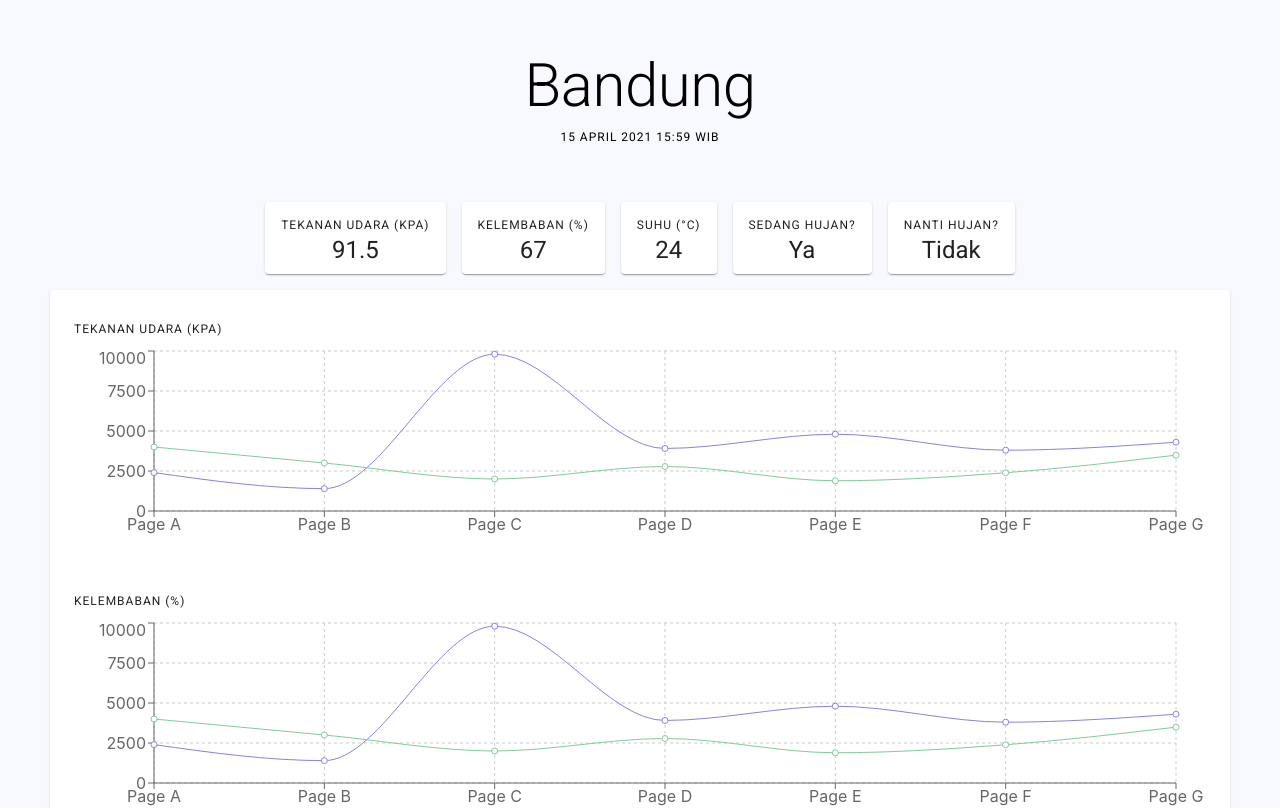
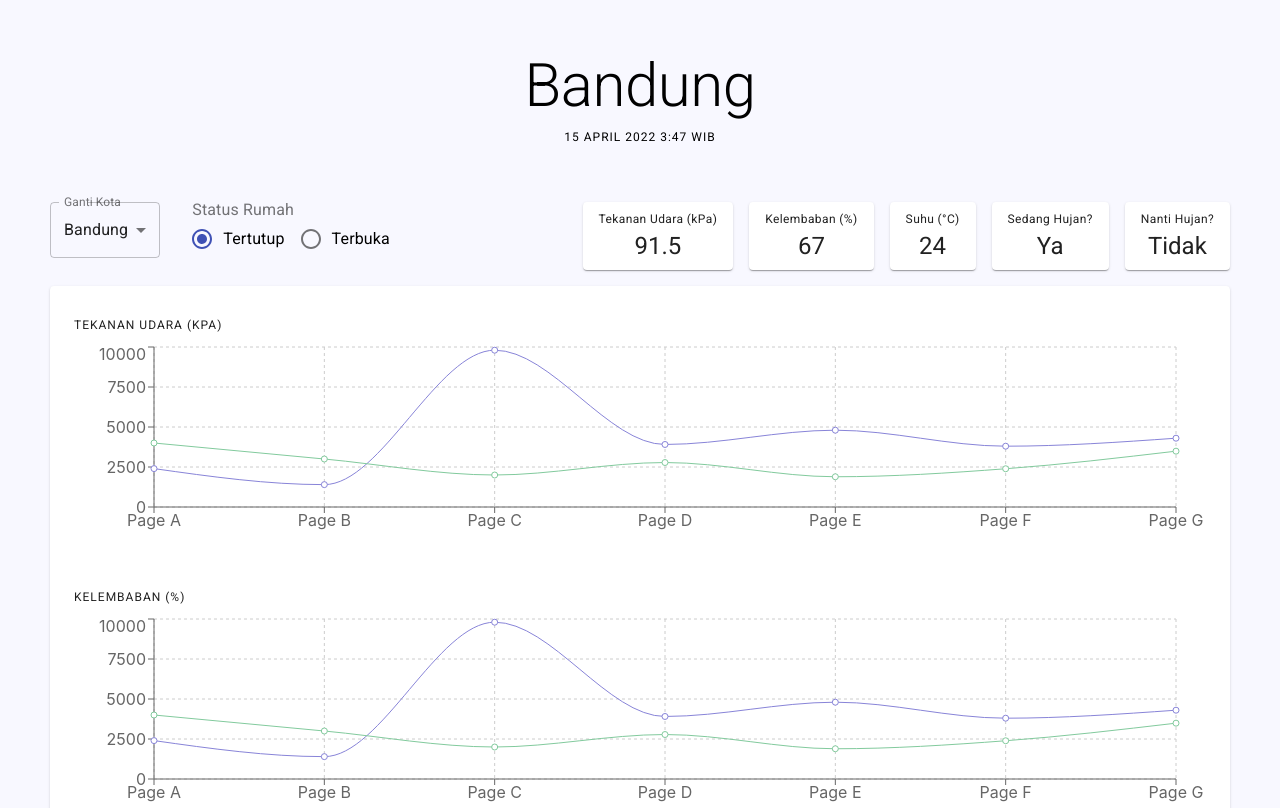
Before and after one commit to tifangel/rainprediction, a React (Create React App) app in the folder frontend/: page / in a window 1280 px wide. Shown: the top 808 px of the page. Built offline with nearby package versions, Linux system fonts and the light colour scheme.

Commit message:
FE: Improve headers

```diff
--- a/frontend/src/App.js
+++ b/frontend/src/App.js
@@ -6,7 +6,6 @@ import Header from "./components/Header";
 function App() {
   return (
     <div className="App">
-      <Header />
       <Controls />
       <CardGraph />
     </div>
--- a/frontend/src/components/CardNumber.js
+++ b/frontend/src/components/CardNumber.js
@@ -6,11 +6,9 @@ export default function CardNumber(props) {
 
     return (
         <Paper className="flex flex-col justify-center align-center px-4 py-2">
-            <div className="-mb-2">
-                <Typography variant="overline" align="center" display="block">
-                    {label}
-                </Typography>
-            </div>
+            <Typography variant="caption" align="center" display="block">
+                {label}
+            </Typography>
             <Typography variant="h5" align="center">
                 {value}
             </Typography>
--- a/frontend/src/components/Controls.js
+++ b/frontend/src/components/Controls.js
@@ -1,17 +1,25 @@
-import { FormControl, InputLabel, MenuItem, Select, Typography } from "@material-ui/core";
+import { FormControl, FormControlLabel, FormLabel, InputLabel, MenuItem, Radio, RadioGroup, Select } from "@material-ui/core";
 import React, { useState } from "react";
 import CardNumber from "./CardNumber";
+import Header from "./Header";
 
 export default function Controls() {
     const [city, setCity] = useState('Bandung');
+    const [roofStatus, setRoofStatus] = useState("close")
 
     const handleCityChange = (event) => {
         setCity(event.target.value);
     }
 
-    const renderDropdown = () => {
+    const handleRoofChange = (event) => {
+        setRoofStatus(event.target.value);
+        console.log(`Roof is now ${event.target.value}`)
+    }
+
+    const renderForm = () => {
         return (
-            <FormControl>
+            <div className="flex gap-8 sm:self-start">
+                <FormControl variant="outlined" sx={{ m: 1, minWidth: 120 }} >
                     <InputLabel id="city-label">Ganti Kota</InputLabel>
                     <Select
                         id="city"
@@ -24,11 +32,23 @@ export default function Controls() {
                         <MenuItem value="Malang">Malang</MenuItem>
                     </Select>
                 </FormControl>
+
+                <FormControl component="fieldset">
+                    <FormLabel component="legend">Status Rumah</FormLabel>
+                    <RadioGroup row name="status-atap" defaultValue={roofStatus} onChange={handleRoofChange}>
+                        <FormControlLabel value="close" control={<Radio color="primary" />} label="Tertutup" />
+                        <FormControlLabel value="open" control={<Radio color="primary" />} label="Terbuka" />
+                    </RadioGroup>
+                </FormControl>
+            </div>
         )
     }
 
     return (
-        <div className="flex flex-col mb-4 gap-4 justify-center items-center">
+        <>
+            <Header city={city} />
+            <div className="flex mb-4 gap-4 justify-between items-center sm:flex-col md:flex-col lg:flex-row">
+                { renderForm() }
                 <div className="flex items-center gap-4">
                     <CardNumber label="Tekanan Udara (kPa)" value="91.5" />
                     <CardNumber label="Kelembaban (%)" value="67" />
@@ -37,5 +57,6 @@ export default function Controls() {
                     <CardNumber label="Nanti Hujan?" value="Tidak" />
                 </div>
             </div>
+        </>
     );
 }
--- a/frontend/src/components/Header.js
+++ b/frontend/src/components/Header.js
@@ -1,31 +1,24 @@
-import { FormControl, InputLabel, MenuItem, Select, Typography } from "@material-ui/core";
-import React, { useState } from "react";
-import CardNumber from "./CardNumber";
+import { Typography } from "@material-ui/core";
+import React, { useEffect, useState } from "react";
 
-export default function Header() {
-    const [city, setCity] = useState('Bandung');
+const months = [ 'Januari', 'Februari', 'Maret', 'April', 'Mei', 'Juni', 'Juli', 'Agustus', 'September', 'Oktober', 'November', 'Desember']
 
-    const handleCityChange = (event) => {
-        setCity(event.target.value);
+export default function Header(props) {
+    const { city } = props;
+    const [currentTime, setCurrentTime] = useState('')
+
+    const createDateString = () => {
+        var newDate = new Date();
+        return `${newDate.getDate()} ${months[newDate.getMonth()]} ${newDate.getFullYear()} ${newDate.getHours()}:${newDate.getMinutes()} WIB`
     }
 
-    const renderDropdown = () => {
-        return (
-            <FormControl>
-                <InputLabel id="city-label">Ganti Kota</InputLabel>
-                <Select
-                    id="city"
-                    label="city"
-                    value={city}
-                    onChange={handleCityChange}
-                >
-                    <MenuItem value="Bandung">Bandung</MenuItem>
-                    <MenuItem value="Jakarta">Jakarta</MenuItem>
-                    <MenuItem value="Malang">Malang</MenuItem>
-                </Select>
-            </FormControl>
-        )
-    }
+    useEffect(() => {
+        setCurrentTime(createDateString())
+    }, [])
+
+    useEffect(() => {
+        setInterval(() => setCurrentTime(createDateString()), 15000)
+    }, [])
 
     return (
         <div className="flex flex-col mb-12 justify-center items-center">
@@ -33,7 +26,7 @@ export default function Header() {
                     {city}
                 </Typography>
                 <Typography variant="overline">
-                    15 April 2021 15:59 WIB
+                    {currentTime}
                 </Typography>
         </div>
     );
```
Lines whose indentation alone changed are shown as unchanged.
